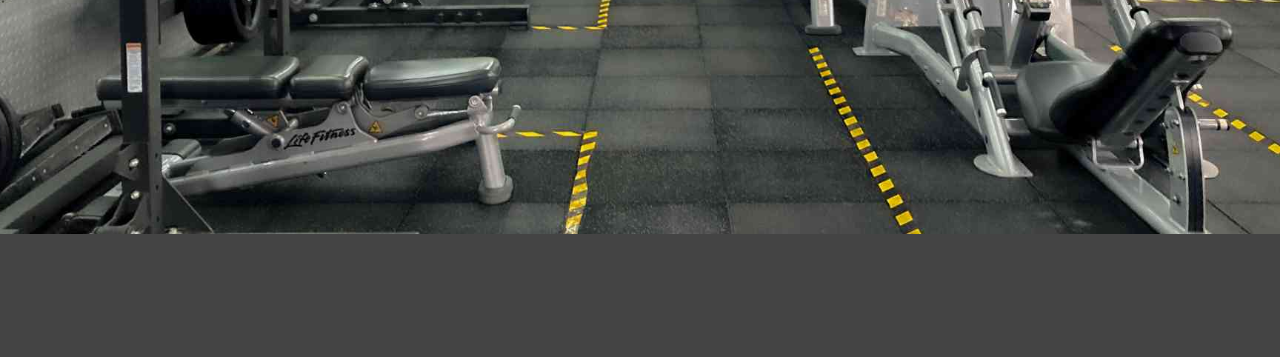
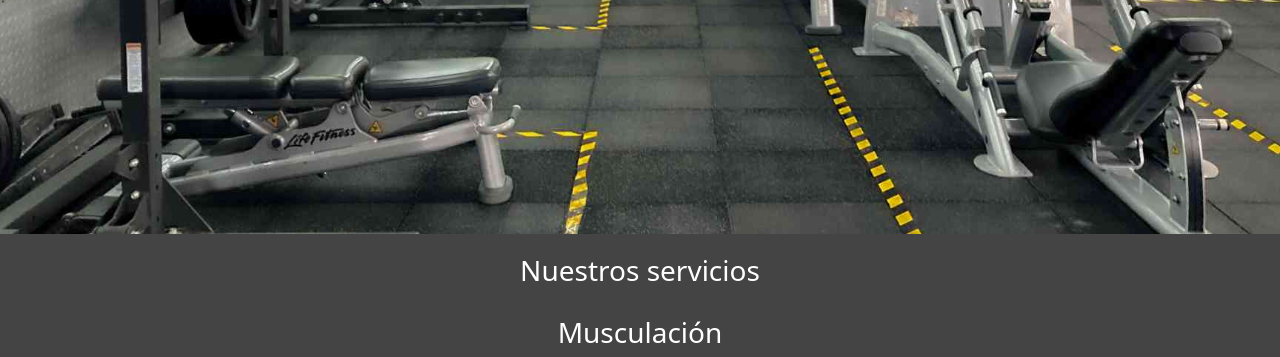
Before and after one commit to Plaguirre/gimasio_lucas, a plain HTML site: page index.html in a window 1280 px wide. Shown: the part 626-983 px from the top of the page. Before the commit the page ends 860 px from the top, so only its background shows below. Drawn offline with nearby package versions, Linux system fonts and the light colour scheme.

Commit message:
pequeños cambios

```diff
--- a/estilo.css
+++ b/estilo.css
@@ -32,3 +32,10 @@
   #imagen-primer-parte {
     width: 30em;
   }
+
+  .seccion-servicios h3{
+    display: flex;
+    justify-content: center;
+    margin-top: 20px;
+    color: #ffffff;
+  }
--- a/index.html
+++ b/index.html
@@ -62,6 +62,16 @@
       </div>
     </div>
   </div>
+  <div class="container seccion-servicios">
+    <section>
+      <div class="row" id="servicios">
+        <h3>Nuestros servicios</h3>
+      </div>
+      <div class="row" id="musculacion">
+        <h3>Musculación</h3>
+      </div>
+    </section>
+  </div>
   <script src="https://cdn.jsdelivr.net/npm/bootstrap@5.3.0-alpha3/dist/js/bootstrap.bundle.min.js"
     integrity="sha384-ENjdO4Dr2bkBIFxQpeoTz1HIcje39Wm4jDKdf19U8gI4ddQ3GYNS7NTKfAdVQSZe"
     crossorigin="anonymous"></script>
```
